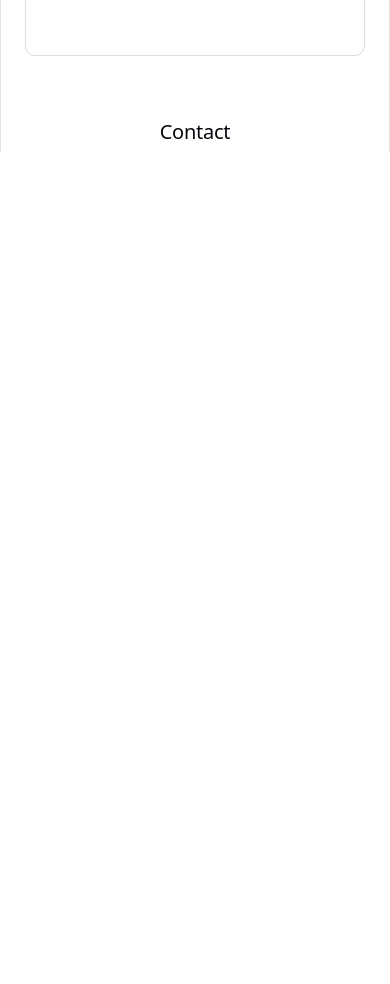
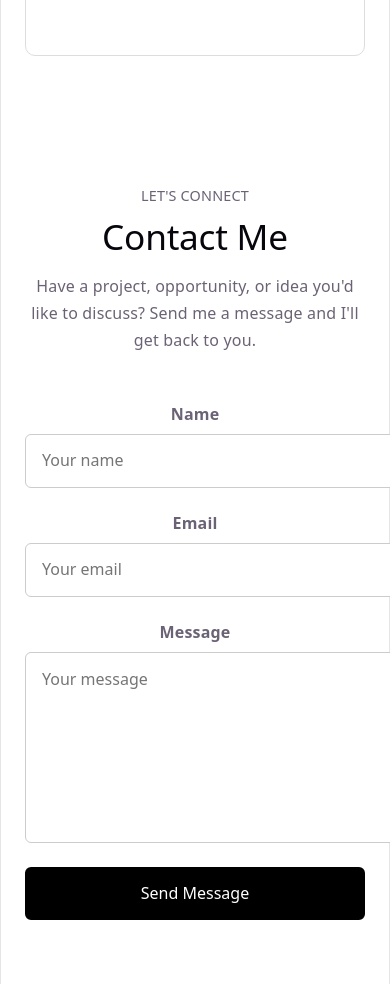
Before and after one commit to EvaArbo/fullstack-portfolio, a React app in the folder frontend/: page / in a window 390 px wide. Shown: the part 3780-4764 px from the top of the page. Before the commit the page ends 3932 px from the top, so only its background shows below. Built offline with nearby package versions, Linux system fonts and the light colour scheme; the HTML template or start-up script is replaced by a standard one.

Commit message:
Built a responsive contact form with React state

```diff
--- a/frontend/src/App.jsx
+++ b/frontend/src/App.jsx
@@ -2,6 +2,7 @@ import Navbar from "./components/Navbar.jsx"
 import Hero from "./components/Hero.jsx"
 import About from "./components/About.jsx"
 import Projects from "./components/Projects.jsx"
+import Contact from "./components/Contact.jsx"
 function App() {
   return (
     <>
@@ -13,9 +14,7 @@ function App() {
         <About />
 
         <Projects />
-        <section id="contact">
-          <h2>Contact</h2>
-        </section>
+        <Contact />
       </main>
     </>
   )
--- /dev/null
+++ b/frontend/src/components/Contact.css
@@ -0,0 +1,106 @@
+.contact {
+  padding: 6rem 2rem;
+}
+
+.contact-content {
+  max-width: 700px;
+  margin: 0 auto;
+}
+
+.contact-header {
+  text-align: center;
+  margin-bottom: 3rem;
+}
+
+.contact-label {
+  font-size: 0.9rem;
+  text-transform: uppercase;
+  margin-bottom: 0.5rem;
+}
+
+.contact-title {
+  font-size: 2.8rem;
+  margin-bottom: 1rem;
+}
+
+.contact-description {
+  font-size: 1.1rem;
+  line-height: 1.7;
+}
+
+.contact-form {
+  display: flex;
+  flex-direction: column;
+  gap: 1.5rem;
+}
+
+.form-group {
+  display: flex;
+  flex-direction: column;
+  gap: 0.5rem;
+}
+
+.form-group label {
+  font-weight: 600;
+}
+
+.form-group input,
+.form-group textarea {
+  width: 100%;
+  padding: 0.9rem 1rem;
+  border: 1px solid #ccc;
+  border-radius: 6px;
+  font: inherit;
+}
+
+.form-group textarea {
+  min-height: 160px;
+  resize: vertical;
+}
+
+.form-group input:focus,
+.form-group textarea:focus {
+  outline: none;
+  border-color: black;
+}
+
+.contact-button {
+  align-self: flex-start;
+  border: 2px solid black;
+  border-radius: 6px;
+  padding: 0.8rem 1.5rem;
+  background-color: black;
+  color: white;
+  font: inherit;
+  cursor: pointer;
+  transition: all 0.3s ease;
+}
+
+.contact-button:hover {
+  background-color: white;
+  color: black;
+}
+
+.contact-status {
+  margin-top: 1.5rem;
+  text-align: center;
+  font-weight: 600;
+}
+
+@media (max-width: 600px) {
+  .contact {
+    padding: 4rem 1.5rem;
+  }
+
+  .contact-title {
+    font-size: 2.2rem;
+  }
+
+  .contact-description {
+    font-size: 1rem;
+  }
+
+  .contact-button {
+    width: 100%;
+  }
+}
--- /dev/null
+++ b/frontend/src/components/Contact.jsx
@@ -0,0 +1,102 @@
+import "./Contact.css"
+import { useState } from "react"
+
+function Contact() {
+  const [formData, setFormData] = useState({
+    name: "",
+    email: "",
+    message: "",
+  })
+
+  const [status, setStatus] = useState("")
+
+  function handleChange(event) {
+    const { name, value } = event.target
+
+    setFormData({
+      ...formData,
+      [name]: value,
+    })
+  }
+
+  function handleSubmit(event) {
+    event.preventDefault()
+
+    console.log(formData)
+
+    setStatus("Message ready to send!")
+
+    setFormData({
+      name: "",
+      email: "",
+      message: "",
+    })
+  }
+
+  return (
+    <section id="contact" className="contact">
+      <div className="contact-content">
+        <div className="contact-header">
+          <p className="contact-label">Let's connect</p>
+          <h2 className="contact-title">Contact Me</h2>
+
+          <p className="contact-description">
+            Have a project, opportunity, or idea you'd like to discuss?
+            Send me a message and I'll get back to you.
+          </p>
+        </div>
+
+        <form className="contact-form" onSubmit={handleSubmit}>
+          <div className="form-group">
+            <label htmlFor="name">Name</label>
+
+            <input
+              type="text"
+              id="name"
+              name="name"
+              placeholder="Your name"
+              value={formData.name}
+              onChange={handleChange}
+              required
+            />
+          </div>
+
+          <div className="form-group">
+            <label htmlFor="email">Email</label>
+
+            <input
+              type="email"
+              id="email"
+              name="email"
+              placeholder="Your email"
+              value={formData.email}
+              onChange={handleChange}
+              required
+            />
+          </div>
+
+          <div className="form-group">
+            <label htmlFor="message">Message</label>
+
+            <textarea
+              id="message"
+              name="message"
+              placeholder="Your message"
+              value={formData.message}
+              onChange={handleChange}
+              required
+            ></textarea>
+          </div>
+
+          <button className="contact-button" type="submit">
+            Send Message
+          </button>
+        </form>
+
+        {status && <p className="contact-status">{status}</p>}
+      </div>
+    </section>
+  )
+}
+
+export default Contact
```
